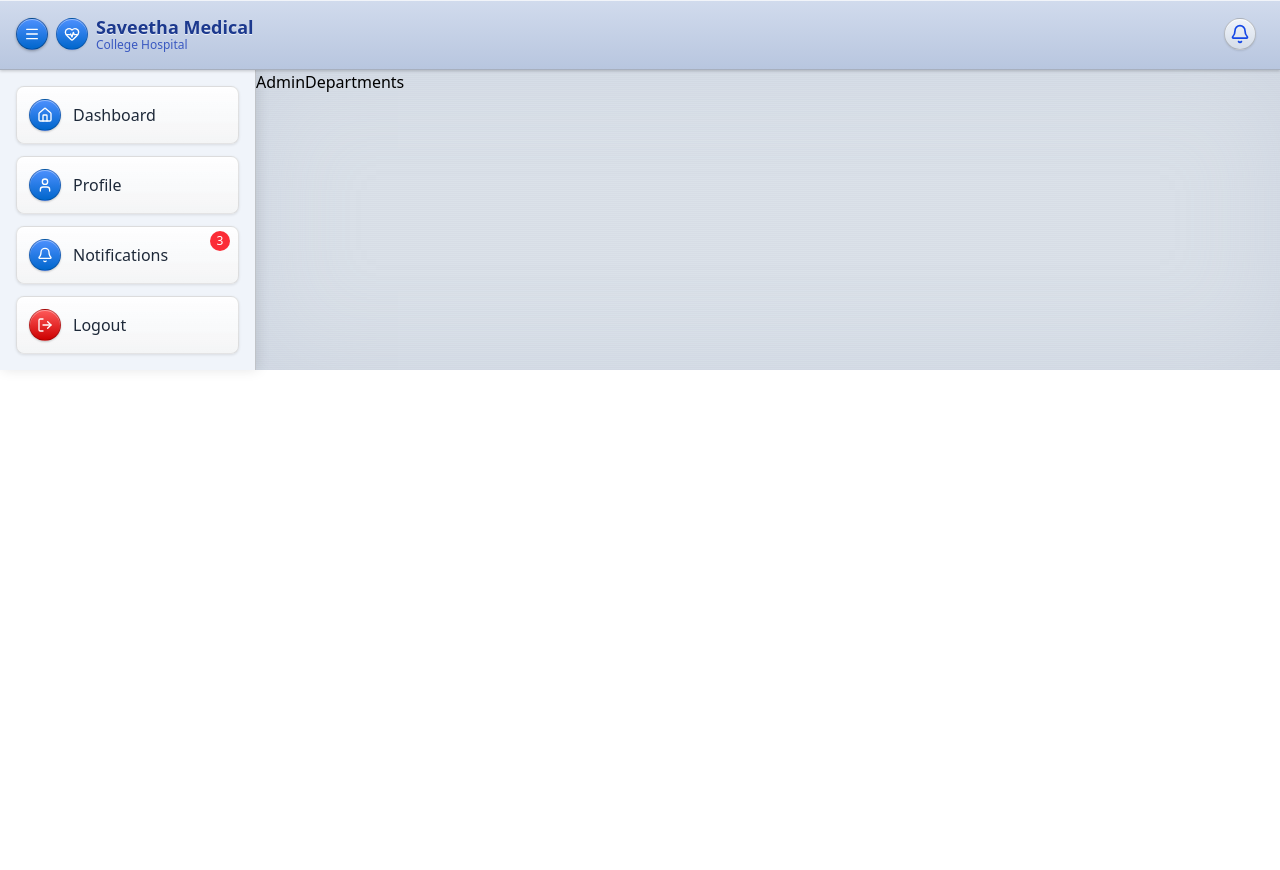
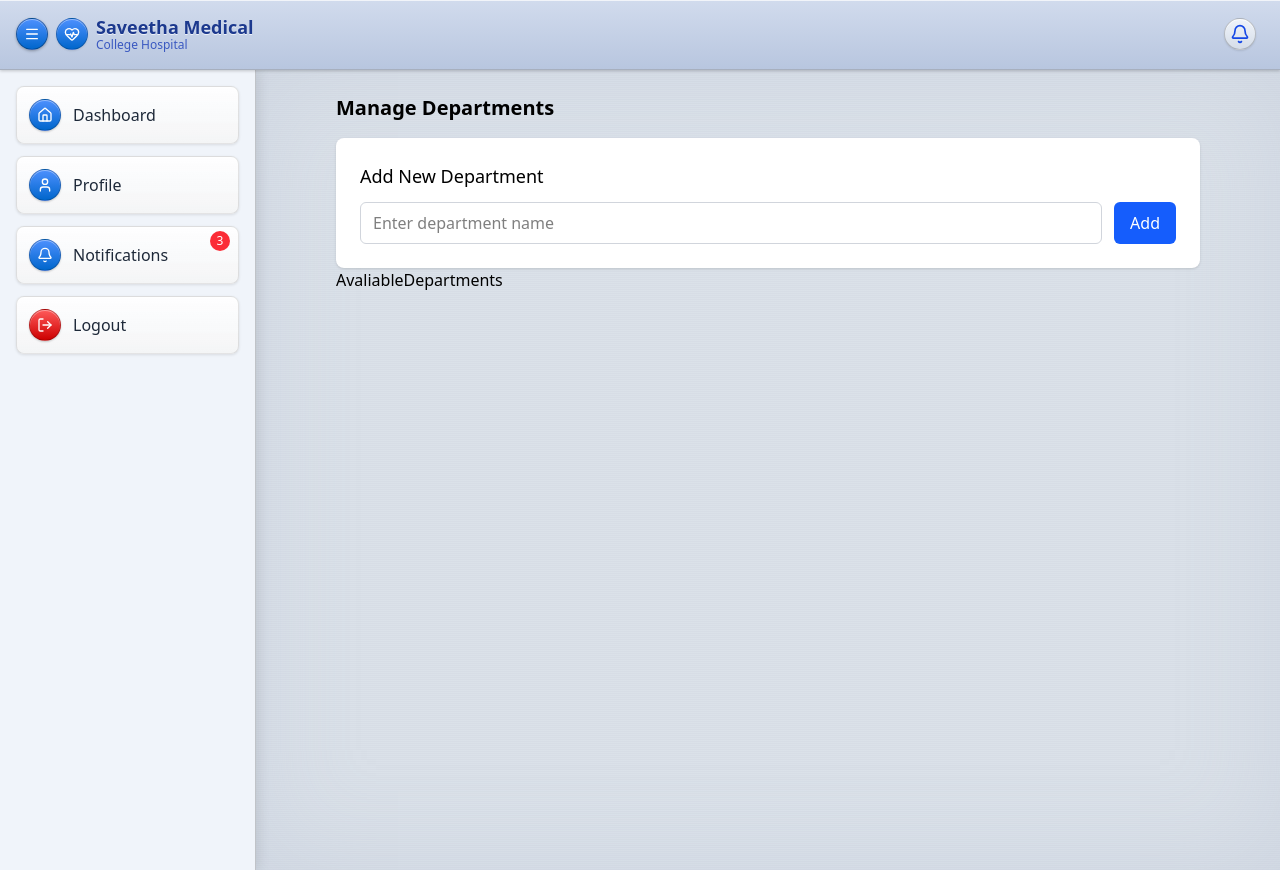
Before and after one commit to Mukunthan-A-R/simats-medical-client, a React (Vite) app: page /admin/department/1 in a window 1280 px wide. Before the commit the page ends 800 px from the top, so only its background shows below. Built offline with nearby package versions, Linux system fonts and the light colour scheme.

Commit message:
admin departments

```diff
--- /dev/null
+++ b/src/components/admin/AvaliableDepartments.jsx
@@ -0,0 +1,7 @@
+import React from "react";
+
+const AvaliableDepartments = () => {
+  return <div>AvaliableDepartments</div>;
+};
+
+export default AvaliableDepartments;
--- a/src/pages/admin/AdminDepartments.jsx
+++ b/src/pages/admin/AdminDepartments.jsx
@@ -1,7 +1,48 @@
-import React from "react";
+import React, { useState } from "react";
+import AvaliableDepartments from "../../components/admin/AvaliableDepartments";
 
 const AdminDepartments = () => {
-  return <div>AdminDepartments</div>;
+  const [departmentName, setDepartmentName] = useState("");
+
+  const handleAddDepartment = () => {
+    if (!departmentName.trim()) return;
+
+    console.log("New Department:", departmentName);
+
+    setDepartmentName(""); // clear input
+  };
+
+  return (
+    <div className="min-h-screen px-2 sm:px-4 py-4 sm:py-6 max-w-4xl mx-auto">
+      {/* Title */}
+      <h1 className="text-xl font-semibold mb-4">Manage Departments</h1>
+
+      {/* Card Container */}
+      <div className="bg-white rounded-lg shadow p-4 sm:p-6">
+        {/* Add Department Form */}
+        <h2 className="text-lg font-medium mb-3">Add New Department</h2>
+
+        <div className="flex flex-col sm:flex-row gap-3">
+          <input
+            type="text"
+            value={departmentName}
+            onChange={(e) => setDepartmentName(e.target.value)}
+            placeholder="Enter department name"
+            className="border border-gray-300 rounded-md px-3 py-2 w-full focus:outline-none focus:ring-2 focus:ring-blue-500"
+          />
+
+          <button
+            onClick={handleAddDepartment}
+            className="bg-blue-600 text-white px-4 py-2 rounded-md hover:bg-blue-700 transition"
+          >
+            Add
+          </button>
+        </div>
+      </div>
+
+      <AvaliableDepartments></AvaliableDepartments>
+    </div>
+  );
 };
 
 export default AdminDepartments;
```
